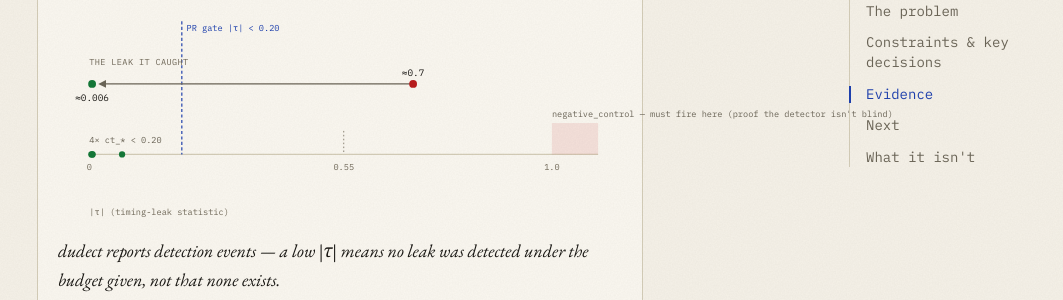
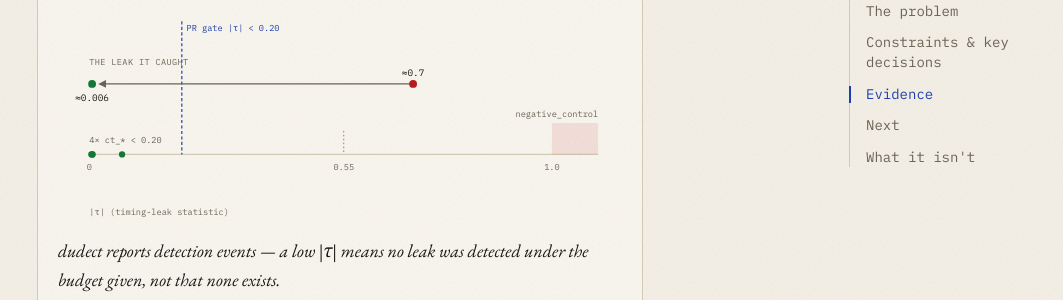
Before and after one commit to frankxue831/frankxue831.github.io, a Jekyll site: the page built from projects/gm-crypto-rs.html, in a window 1280 px wide and 900 px high, scrolled down 3099 px. Shown: the part 152-452 px from the top of the window, without its empty margins (101-1164 px from the left). Built offline with Jekyll 4.4.1, drawn with Linux system fonts in a browser that asks for light colours.

Commit message:
fix: keep negative_control SVG label inside the chart viewBox
At desktop width the full "must fire here…" label overflowed the right
edge into the contents rail. The SVG now carries the bare, language-neutral
`negative_control` identifier (right-anchored, within the viewBox); the full
meaning lives in the caveat + the data table. Browser-verified EN+ZH ×
light/dark, no overflow.

Co-Authored-By: Claude Opus 4.8 (1M context) <noreply@anthropic.com>

```diff
--- a/_includes/dudect-chart.html
+++ b/_includes/dudect-chart.html
@@ -40,9 +40,11 @@
     <text class="dudect__gate-label" x="{{ gate_x | plus: 6 }}" y="52">{{ t.gate_label | escape }}</text>
     <!-- sentinel marker (subtle) -->
     <line class="dudect__sentinel" x1="{{ sentinel_x }}" y1="{{ axis_y | minus: 30 }}" x2="{{ sentinel_x }}" y2="{{ axis_y }}"/>
-    <!-- negative_control zone past 1.0 -->
+    <!-- negative_control zone past 1.0. The SVG carries the bare identifier
+         (language-neutral, never overflows); the full "must fire here" meaning
+         lives in the caveat + the data table below. -->
     <rect class="dudect__control" x="{{ control_x }}" y="{{ axis_y | minus: 40 }}" width="{{ W | minus: mr | minus: control_x }}" height="40"/>
-    <text class="dudect__control-label" x="{{ control_x }}" y="{{ axis_y | minus: 48 }}">{{ t.control_label | escape }}</text>
+    <text class="dudect__control-label" text-anchor="end" x="{{ W | minus: mr }}" y="{{ axis_y | minus: 48 }}">negative_control</text>
     <!-- Row A: the four measured points, clustered near zero, on the axis -->
     <g class="dudect__points">
       {%- for m in d.measured -%}
```
